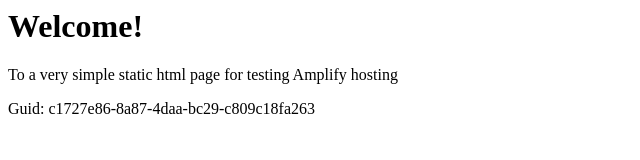
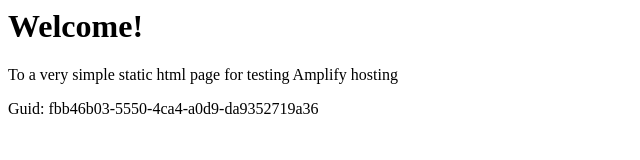
Before and after one commit to aws-aemilia-fra/Github-PR-Commit-Integration-Test-DoNotTouch-GitHubWebhookPushCanaryTest-v1-preprod-eu-central-1, a website: page src/index.html in a window 1280 px wide. Shown: the full height of the page, 0-640 px from the left. Drawn offline with Linux system fonts and the light colour scheme.

Commit message:
commit from integ tests

```diff
--- a/src/index.html
+++ b/src/index.html
@@ -12,6 +12,6 @@
 <body>
     <h1>Welcome!</h1>
     <p>To a very simple static html page for testing Amplify hosting</p>
-    <p>Guid: c1727e86-8a87-4daa-bc29-c809c18fa263</p></body>
+    <p>Guid: fbb46b03-5550-4ca4-a0d9-da9352719a36</p></body>
 
 </html>
```
